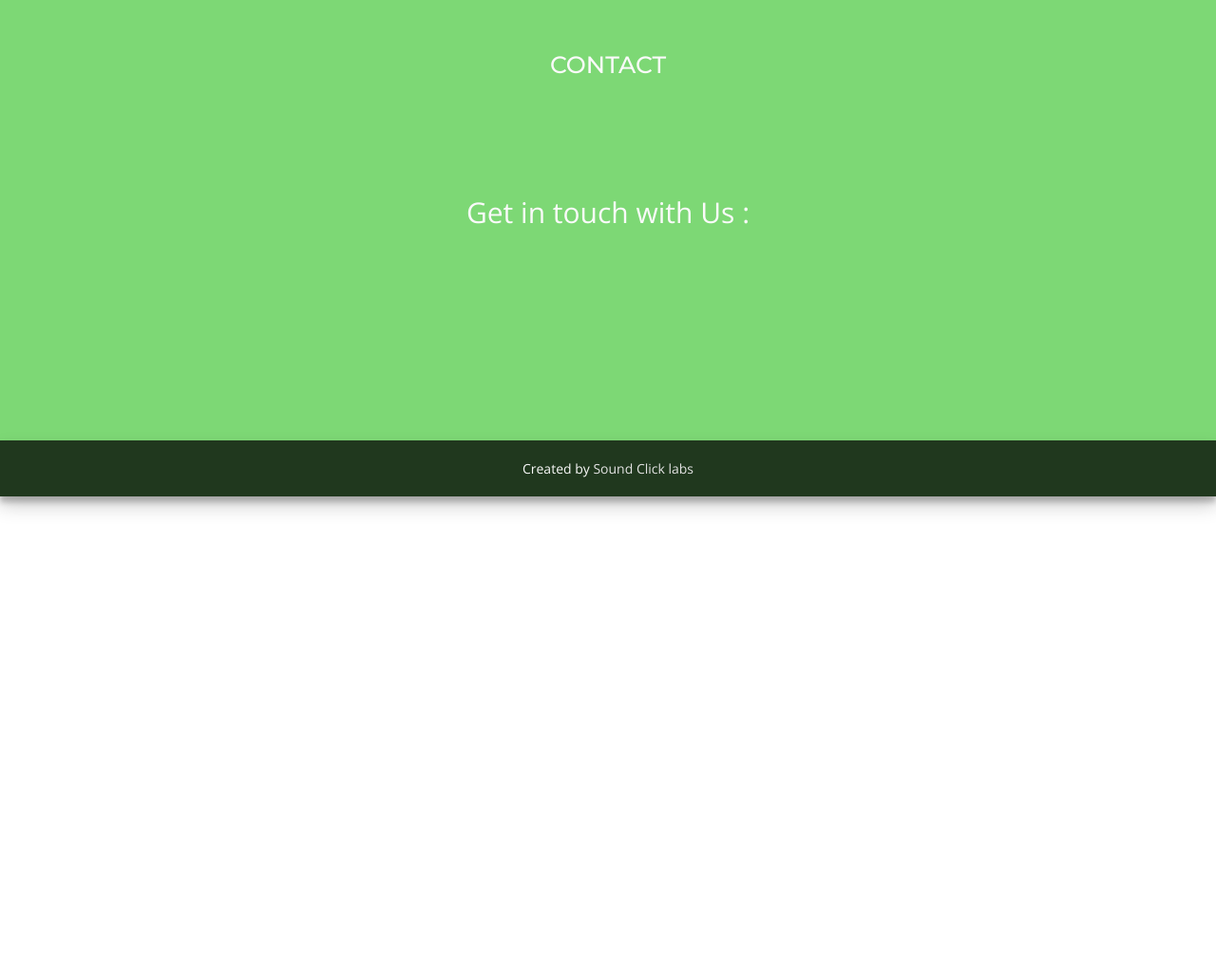
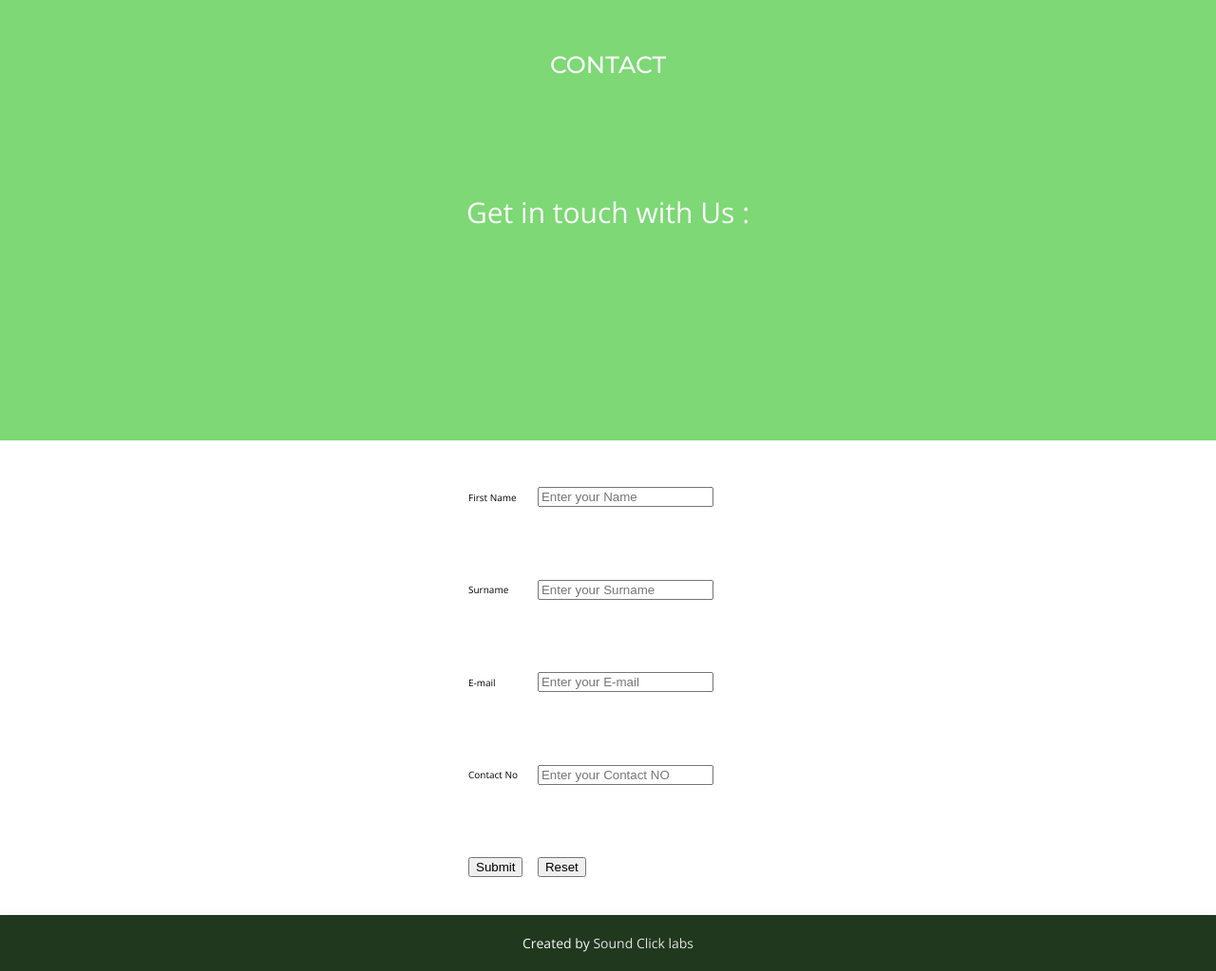
Before and after one commit to SoundClick-Agency/Web-Ice-activity_team, a plain HTML site: page contact.html in a window 1280 px wide. Shown: the part 150-1173 px from the top of the page at 95% size. Before the commit the page ends 800 px from the top, so only its background shows below. Drawn offline with nearby package versions, Linux system fonts and the light colour scheme.

Commit message:
added changes

```diff
--- a/contact.html
+++ b/contact.html
@@ -5,6 +5,56 @@
     <meta charset="UTF-8" />
     <meta name="viewport" content="width=device-width" />
     <link rel="stylesheet" href="styles.css" />
+
+    <script>
+      function nam() {
+          var nane=document.getElementById("getname").value;
+          var surnam =document.getElementById("getsurname").value;
+          var email =document.getElementById("getemail").value;
+          var contact =document.getElementById("getcontact").value;
+
+      if(!nane =="" && !surnam=="" && !email=="" && !contact==""){
+
+
+
+         alert("details succefull captured");
+     }
+     else if (nane=="") {
+         alert("first Name missing!");
+
+     }
+
+     else if (surnam==""){
+         alert("SurName missing!");
+
+     }
+
+     else if (email=="") {
+         alert("Email missing!");
+     }
+
+     else if (contact==""){
+         alert("Contact missing!");
+
+     }
+
+
+
+      }
+  </script>
+
+
+<script>
+  function myfunction2(){
+      document.getElementById("getname").value = "";
+      document.getElementById("getsurname").value = "";
+      document.getElementById("getemail").value = "";
+      document.getElementById("getcontact").value = "";
+
+  }
+</script>
+
+
   </head>
   <body>
     <header id="header">
@@ -16,10 +66,10 @@
             id="header-img"
         /></a>
         <nav id="nav-bar">
-          <a href="/index.html" class="nav-link">Home</a>
-          <a href="/services.html" class="nav-link">Services</a>
-          <a href="/gallery.html" class="nav-link">Gallery</a>
-          <a href="/contact.html" class="nav-link">Contact</a>
+          <a href="index.html" class="nav-link">Home</a>
+          <a href="services.html" class="nav-link">Services</a>
+          <a href="gallery.html" class="nav-link">Gallery</a>
+          <a href="contact.html" class="nav-link">Contact</a>
         </nav>
       </div>
     </header>
@@ -35,6 +85,68 @@
         </div>
       </section>
     </main>
+    <table  height="500px" width="300px" align="center" >
+      <tr>
+          <td>
+
+          </td>
+          <td>
+
+          </td>
+
+      </tr>
+      <tr>
+          <td>
+              First Name
+          </td>
+          <td>
+              <input type="text" required placeholder="Enter your Name" id="getname">
+          </td>
+
+      </tr>
+
+
+
+      <tr>
+          <td>
+              Surname
+          </td>
+          <td>
+              <input type="text"  required placeholder="Enter your Surname" id="getsurname">
+          </td>
+
+      </tr>
+
+      <tr>
+          <td>
+              E-mail
+          </td>
+          <td>
+              <input type="text"  required placeholder="Enter your E-mail" id="getemail">
+          </td>
+
+      </tr>
+
+      <tr>
+          <td>
+              Contact No
+          </td>
+          <td>
+              <input type="text" required placeholder="Enter your Contact NO" id="getcontact">
+          </td>
+
+      </tr>
+
+      <tr>
+          <td>
+              <input type="submit" onclick="nam()">
+          </td>
+          <td>
+              <input type="reset" onclick="myfunction2()">
+          </td>
+
+      </tr>
+  </table>
     <footer>
       Created by
       <a href="https://soundclick.co.za/">Sound Click labs</a>
```
Also changed, not shown: gallery.html (+4 -4 lines), index.html (+4 -4 lines), services.html (+4 -4 lines).
